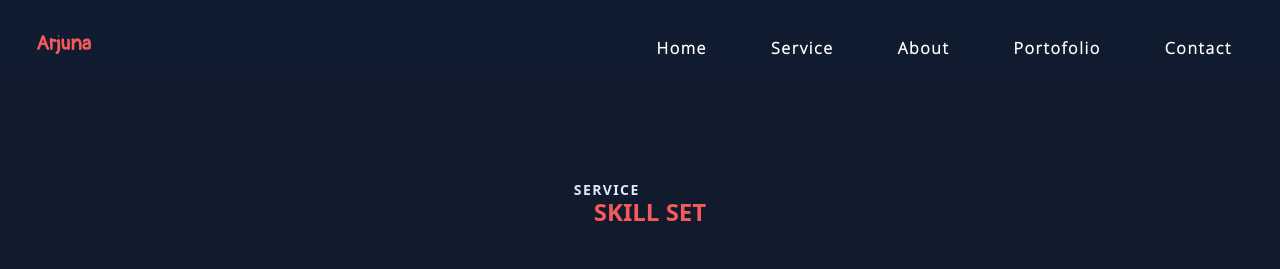
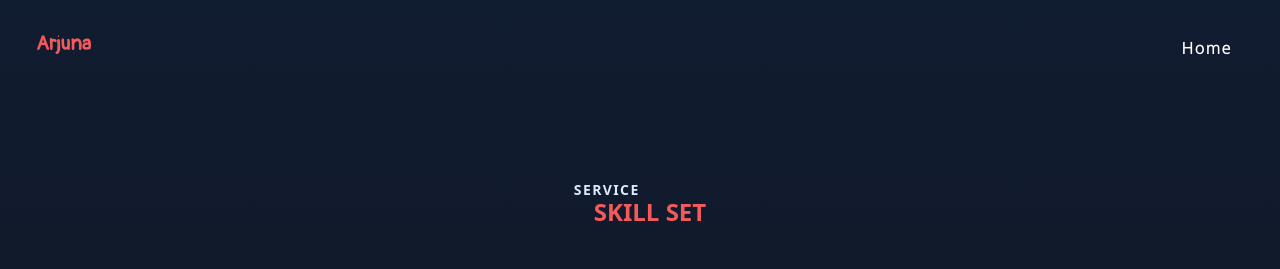
Before and after one commit to junaaxya/Web-Portofolio, a website: page src/components/service.html in a window 1280 px wide. Shown: the top 269 px of the page. Drawn offline with Linux system fonts and the light colour scheme; files that its build step writes are made by us from their sources.

Commit message:
change header

```diff
--- a/src/components/service.html
+++ b/src/components/service.html
@@ -31,18 +31,6 @@
               <ul class="block  lg:flex">
                 <li class="group">
                   <a href="/index.html" class="text-base text-white lg:text-white py-2 mx-8 flex group-hover:text-colorText transition duration-300 font-noto tracking-widest font-bold">Home</a>
-                </li>
-                <li class="group">
-                  <a href="#service" class="text-base text-white lg:text-white py-2 mx-8 flex group-hover:text-colorText transition duration-300 font-noto tracking-widest font-bold">Service</a>
-                </li>
-                <li class="group">
-                  <a href="#about" class="text-base text-white lg:text-white py-2 mx-8 flex group-hover:text-colorText transition duration-300 font-noto tracking-widest font-bold">About</a>
-                </li>
-                <li class="group">
-                  <a href="#pict" class="text-base text-white lg:text-white py-2 mx-8 flex group-hover:text-colorText transition duration-300 font-noto tracking-widest font-bold">Portofolio</a>
-                </li>
-                <li class="group">
-                  <a href="#contact" class="text-base text-white lg:text-white py-2 mx-8 flex group-hover:text-colorText transition duration-300 font-noto tracking-widest font-bold">Contact</a>
                 </li>
               </ul>
             </nav>
@@ -164,6 +152,6 @@
     </div>
     <!-- service section end -->
     <!-- 👇 javascript code file 👇 -->
-    <script src="./src/js/index.js"></script>
+    <script src="/src/js/index.js"></script>
   </body>
 </html>
```
